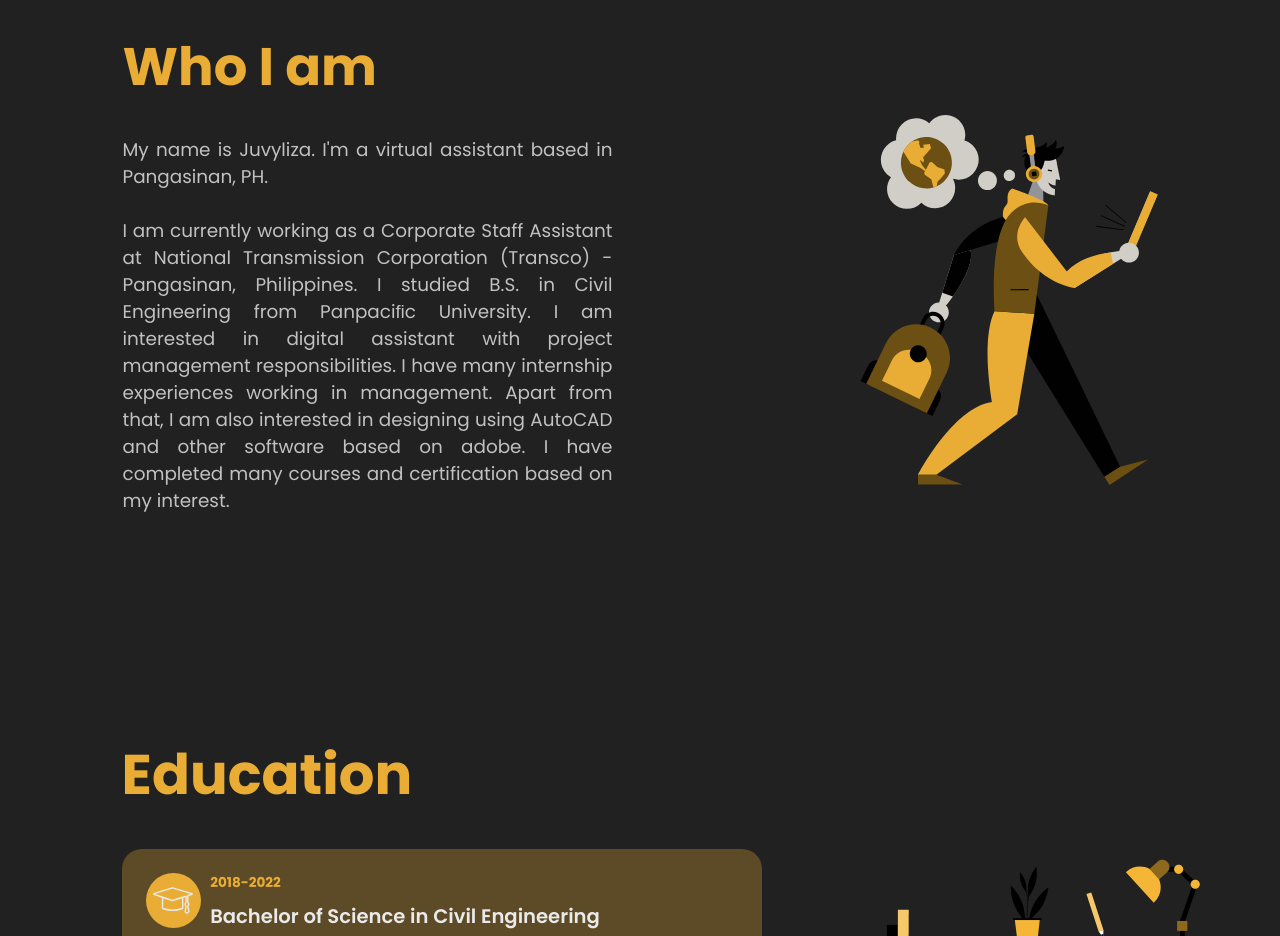
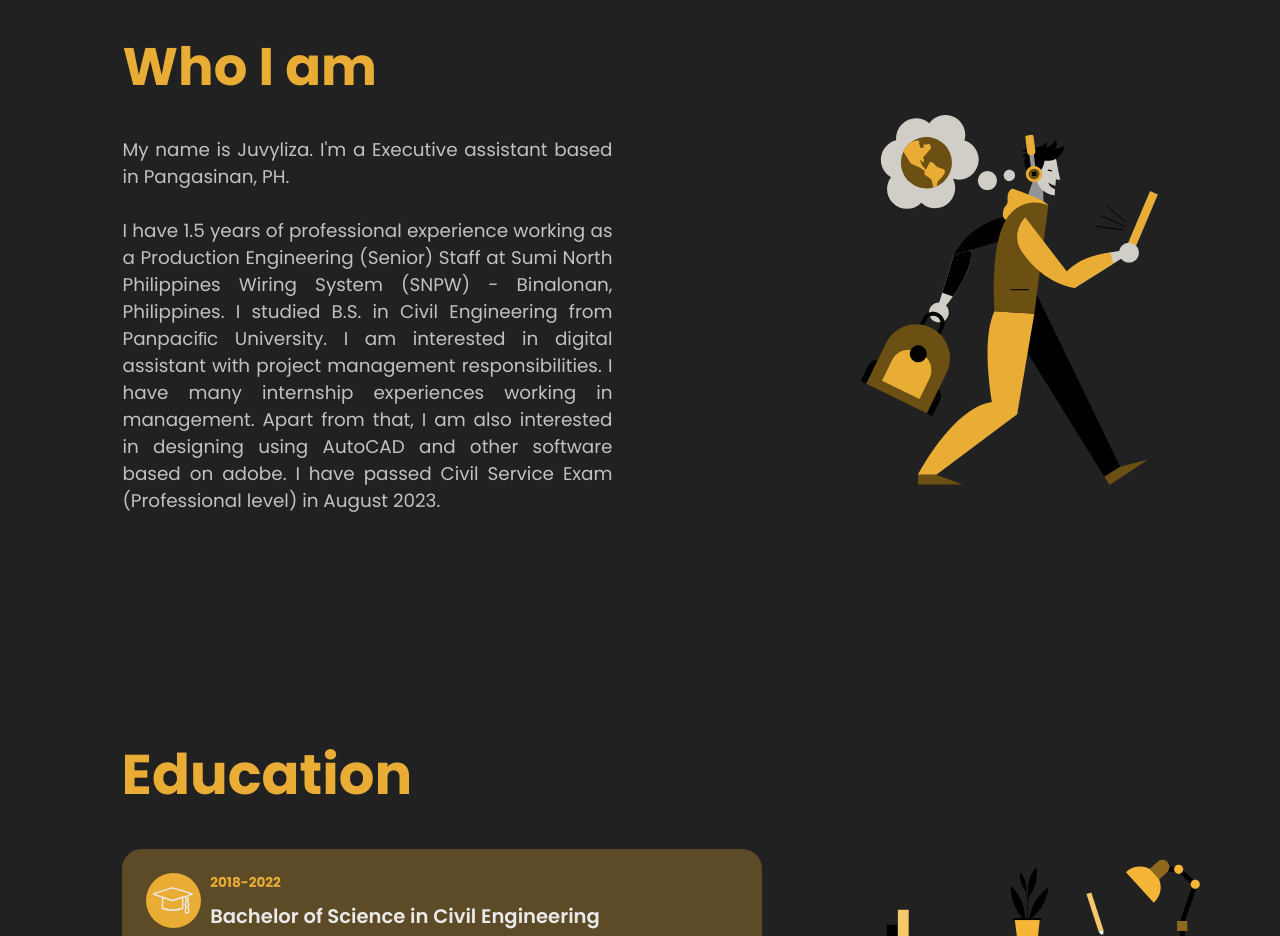
Before and after one commit to juvylizaangelo/juvylizaangelo.github.io, a React (Create React App) app: page / in a window 1280 px wide. Shown: the part 900-1836 px from the top of the page. Built offline with nearby package versions, Linux system fonts and the light colour scheme; a web font is replaced by a local one.

Commit message:
Update aboutData.js

```diff
--- a/src/data/aboutData.js
+++ b/src/data/aboutData.js
@@ -1,6 +1,6 @@
 export const aboutData = {
     title: "Who I am",
-    description1: "My name is Juvyliza. I'm a virtual assistant based in Pangasinan, PH.",
-    description2: "I am currently working as a Corporate Staff Assistant at National Transmission Corporation (Transco) - Pangasinan, Philippines. I studied B.S. in Civil Engineering from Panpaciﬁc University. I am interested in digital assistant with project management responsibilities. I have many internship experiences working in management. Apart from that, I am also interested in designing using AutoCAD and other software based on adobe. I have completed many courses and certification based on my interest.",
+    description1: "My name is Juvyliza. I'm a Executive assistant based in Pangasinan, PH.",
+    description2: "I have 1.5 years of professional experience working as a Production Engineering (Senior) Staff at  Sumi North Philippines Wiring System (SNPW) - Binalonan, Philippines. I studied B.S. in Civil Engineering from Panpaciﬁc University. I am interested in digital assistant with project management responsibilities. I have many internship experiences working in management. Apart from that, I am also interested in designing using AutoCAD and other software based on adobe. I have passed Civil Service Exam (Professional level) in August 2023.",
     image: 1
 }
```
